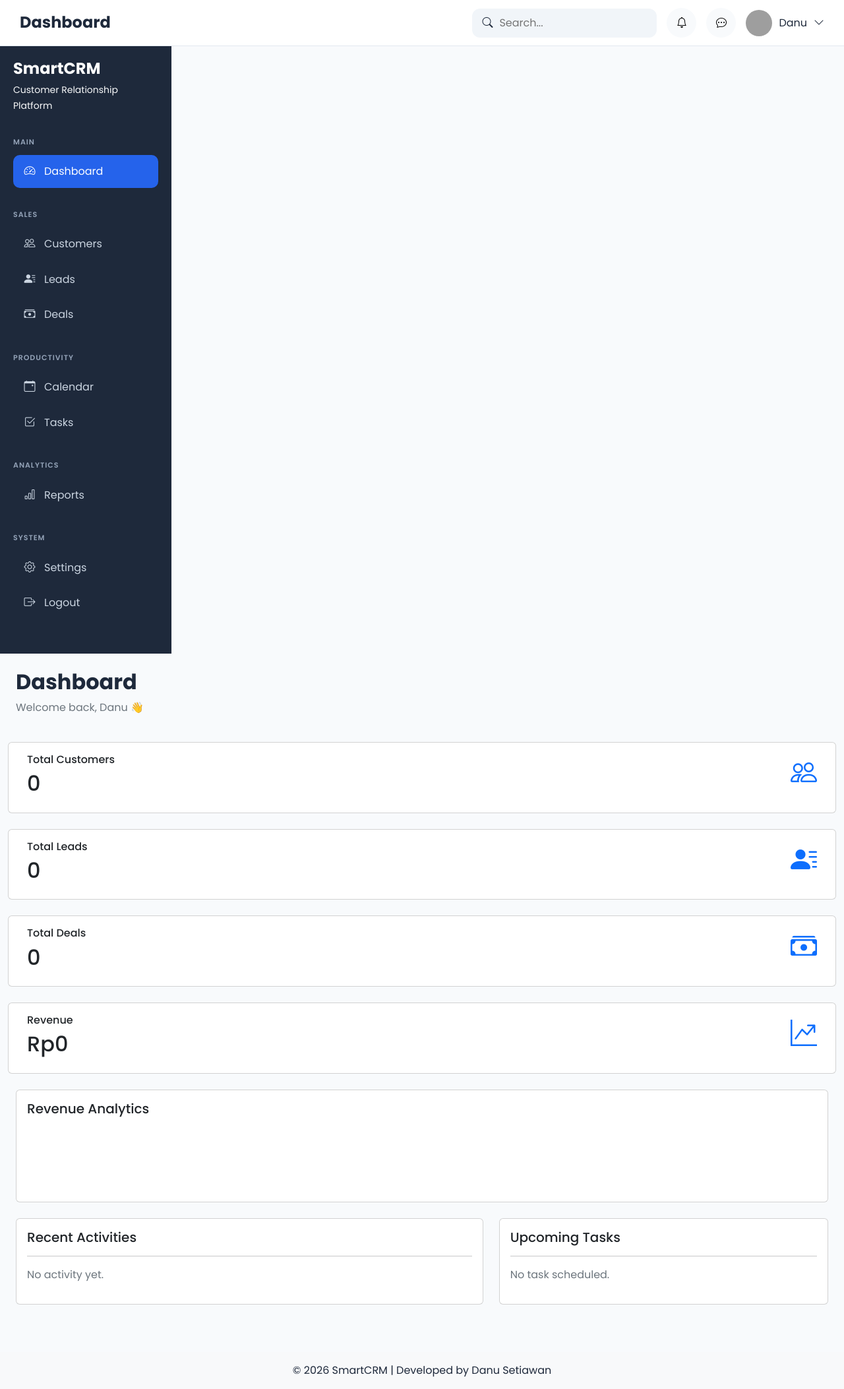
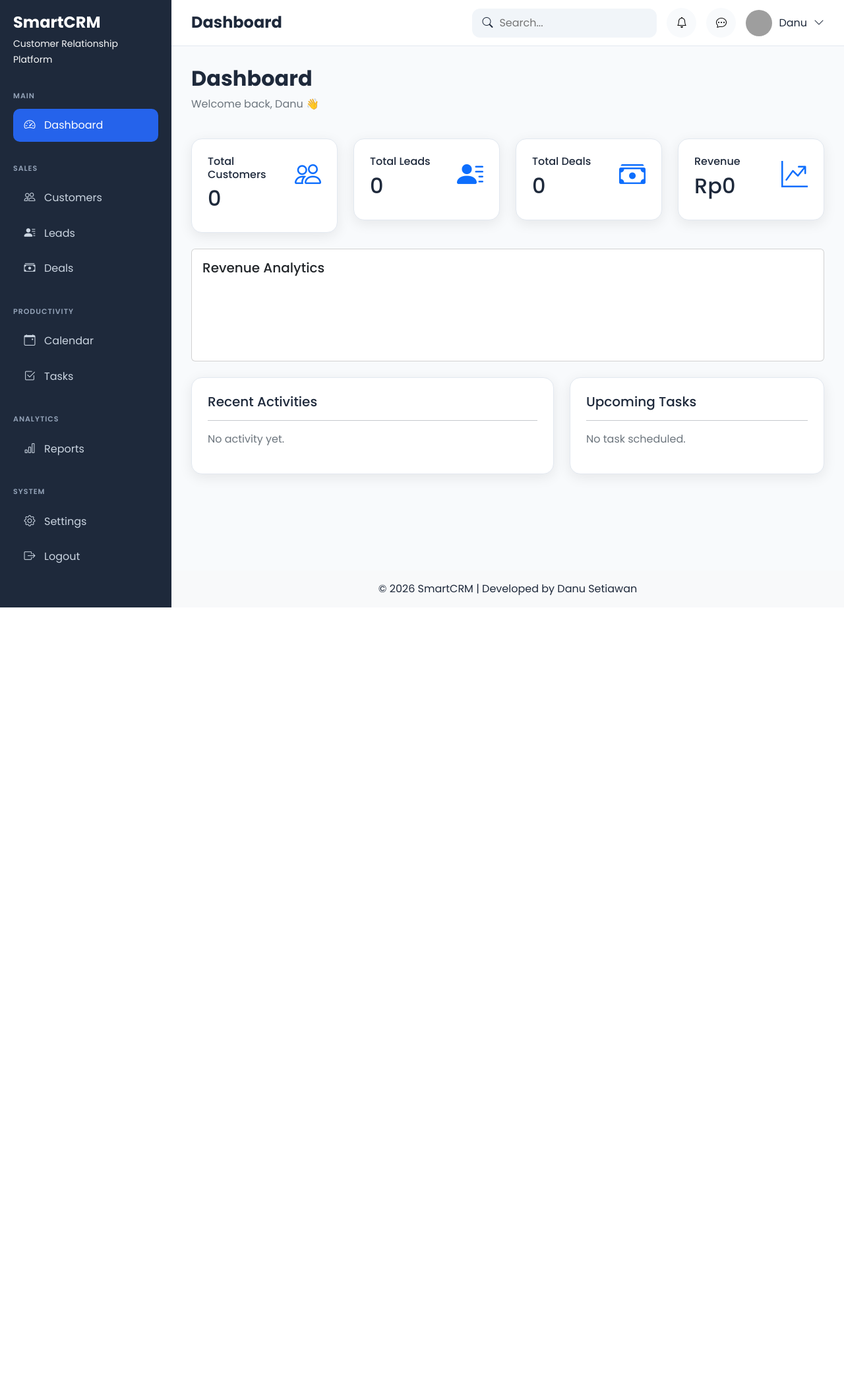
Before and after one commit to danusetiawan14/smart-crm-platform, a Flask app: page / in a window 1280 px wide. Shown: the whole page at 66% size. After the commit the page ends 921 px from the top, so only its background shows below. Run offline with Flask 3, Linux system fonts and the light colour scheme; grey boxes are pictures that could not be loaded.

Commit message:
Complete Sprint 2 enterprise UI foundation

```diff
--- a/static/css/sidebar.css
+++ b/static/css/sidebar.css
@@ -6,6 +6,8 @@
 .sidebar{
 
     width:260px;
+
+    min-height:100vh;
 
     background:var(--sidebar-bg);
 
@@ -16,6 +18,10 @@
     flex-direction:column;
 
     padding:20px;
+
+    position:sticky;
+
+    top:0;
 
 }
 
--- a/templates/base.html
+++ b/templates/base.html
@@ -40,35 +40,28 @@
 
 <body>
 
-    {% include "components/navbar.html" %}
+<div class="app-layout">
 
-    <div class="container-fluid">
+    {% include "components/sidebar.html" %}
 
-        <div class="row">
+    <div class="main-wrapper">
 
-            <div class="col-lg-2 col-md-3 p-0">
+        {% include "components/navbar.html" %}
 
-                {% include "components/sidebar.html" %}
+        <main class="content">
 
-            </div>
+            {% block content %}
+            {% endblock %}
 
-            <div class="p-4">
+        </main>
 
-                {% block content %}
-
-                {% endblock %}
-
-            </div>
-
-        </div>
+        {% include "components/footer.html" %}
 
     </div>
 
-    {% include "components/footer.html" %}
+</div>
 
 <script src="https://cdn.jsdelivr.net/npm/bootstrap@5.3.7/dist/js/bootstrap.bundle.min.js"></script>
-
-<script src="https://cdn.jsdelivr.net/npm/chart.js"></script>
 
 </body>
 
--- a/templates/dashboard.html
+++ b/templates/dashboard.html
@@ -3,32 +3,6 @@
 {% block title %}
 
 Dashboard
-
-<div class="crm-card mt-4">
-
-    <div class="crm-card-header">
-
-        <div class="crm-card-title">
-
-            Component Library Preview
-
-        </div>
-
-        <button class="btn-crm btn-primary">
-
-            Add Customer
-
-        </button>
-
-    </div>
-
-    <div class="crm-card-body">
-
-        This card is using the reusable SmartCRM component.
-
-    </div>
-
-</div>
 
 {% endblock %}
 
@@ -62,9 +36,9 @@ Dashboard
 
     <!-- Customer -->
 
-    <div class="card dashboard-card">
+    <div class="col-lg-3 col-md-6">
 
-        <div class="card-body">
+        <div class="crm-card">
 
             <div class="d-flex justify-content-between">
 
@@ -86,9 +60,9 @@ Dashboard
 
     <!-- Leads -->
 
-    <div class="card dashboard-card">
+    <div class="col-lg-3 col-md-6">
 
-        <div class="card-body">
+        <div class="crm-card">
 
             <div class="d-flex justify-content-between">
 
@@ -110,9 +84,9 @@ Dashboard
 
     <!-- Deals -->
 
-    <div class="card dashboard-card">
+    <div class="col-lg-3 col-md-6">
 
-        <div class="card-body">
+        <div class="crm-card">
 
             <div class="d-flex justify-content-between">
 
@@ -134,9 +108,9 @@ Dashboard
 
     <!-- Revenue -->
 
-    <div class="card dashboard-card">
+    <div class="col-lg-3 col-md-6">
 
-        <div class="card-body">
+        <div class="crm-card">
 
             <div class="d-flex justify-content-between">
 
@@ -183,7 +157,7 @@ Dashboard
 
     <div class="col-lg-7">
 
-        <div class="card">
+        <div class="crm-card">
 
             <div class="card-body">
 
@@ -209,7 +183,7 @@ Dashboard
 
     <div class="col-lg-5">
 
-        <div class="card">
+        <div class="crm-card">
 
             <div class="card-body">
 
```
